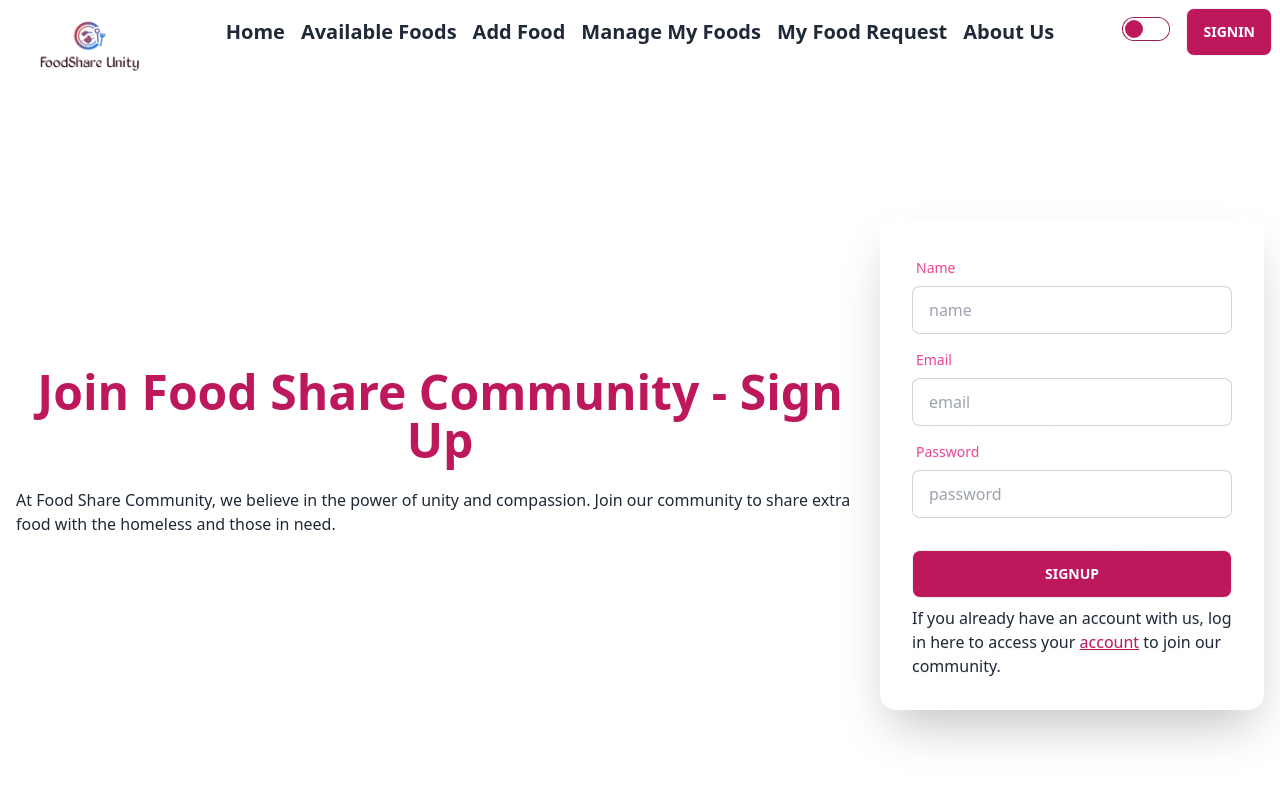
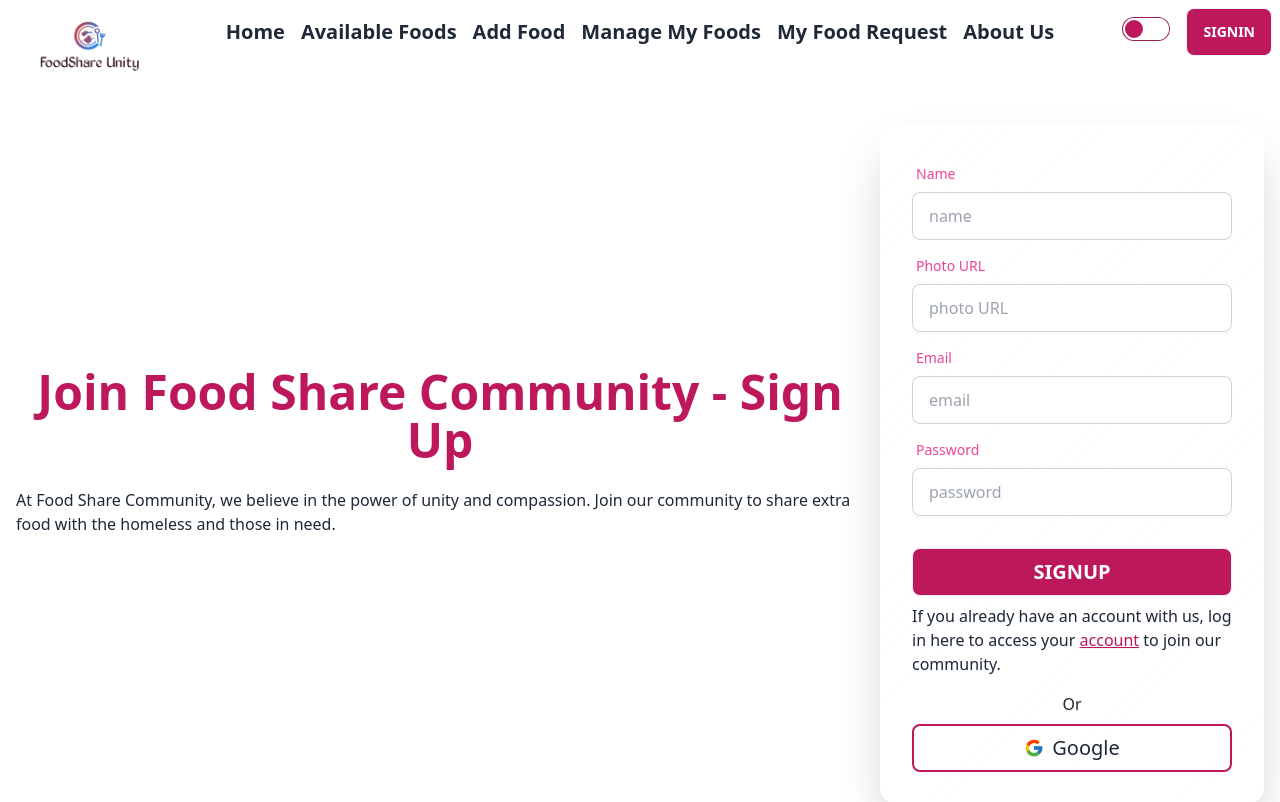
Before and after one commit to ninazmul/FoodShare-Client, a React (Vite) app: page /signUp in a window 1280 px wide. Shown: the top 802 px of the page. Built offline with nearby package versions, Linux system fonts and the light colour scheme; no server answers.

Commit message:
google sign in function created successfully

```diff
--- a/package.json
+++ b/package.json
@@ -16,6 +16,7 @@
     "next-themes": "^0.2.1",
     "react": "^18.2.0",
     "react-dom": "^18.2.0",
+    "react-icons": "^4.11.0",
     "react-router-dom": "^6.18.0",
     "sort-by": "^0.0.2",
     "sweetalert2": "^11.9.0"
--- a/src/Pages/LogReg/SignIn.jsx
+++ b/src/Pages/LogReg/SignIn.jsx
@@ -2,10 +2,12 @@ import { useContext } from "react";
 import { Link, useLocation, useNavigate } from "react-router-dom";
 import { AuthContext } from "../../Providers/AuthProvider";
 import Swal from "sweetalert2";
+import { FcGoogle } from "react-icons/fc";
+
 
 const SignIn = () => {
 
-    const { signIn } = useContext(AuthContext);
+    const { signIn, signInWithGoogle } = useContext(AuthContext);
     const location = useLocation();
     const navigate = useNavigate();
 
@@ -40,6 +42,33 @@ const SignIn = () => {
             .catch(error => {
                 console.error(error)
             });
+    }
+
+    const handleGoogleSignIn = () => {
+        signInWithGoogle()
+            .then(result => {
+                console.log(result.user)
+                const Toast = Swal.mixin({
+                  toast: true,
+                  position: "top-end",
+                  showConfirmButton: false,
+                  timer: 3000,
+                  timerProgressBar: true,
+                  didOpen: (toast) => {
+                    toast.addEventListener("mouseenter", Swal.stopTimer);
+                    toast.addEventListener("mouseleave", Swal.resumeTimer);
+                  },
+                });
+
+                Toast.fire({
+                  icon: "success",
+                  title: "Signed in successfully",
+                });
+                navigate(location?.state ? location.state : "/");
+            })
+            .catch(error => {
+                console.error(error);
+        })
     }
     return (
       <div>
@@ -92,7 +121,7 @@ const SignIn = () => {
                 </div>
                 <div className="form-control mt-6">
                   <input
-                    className="btn bg-pink-700 text-white"
+                    className="btn bg-pink-700 text-xl text-white"
                     type="submit"
                     value="SignIn"
                   />
@@ -107,6 +136,13 @@ const SignIn = () => {
                     to join our community.
                   </p>
                 }
+                <div className="text-center">
+                  <h1 className="py-2">Or</h1>
+                  <button onClick={handleGoogleSignIn} className="hover:text-white w-full text-xl border-2 rounded-lg flex justify-center items-center py-2 gap-2 hover:bg-pink-700  border-pink-700">
+                    <FcGoogle />
+                    Google
+                  </button>
+                </div>
               </form>
             </div>
           </div>
--- a/src/Pages/LogReg/SignUp.jsx
+++ b/src/Pages/LogReg/SignUp.jsx
@@ -2,10 +2,12 @@ import { useContext } from "react";
 import { Link, useLocation, useNavigate } from "react-router-dom";
 import { AuthContext } from "../../Providers/AuthProvider";
 import Swal from "sweetalert2";
+import { FcGoogle } from "react-icons/fc";
+
 
 const SignUp = () => {
 
-    const { createUser } = useContext(AuthContext);
+    const { createUser, signInWithGoogle } = useContext(AuthContext);
         const location = useLocation();
         const navigate = useNavigate();
 
@@ -13,9 +15,10 @@ const SignUp = () => {
       e.preventDefault();
         const form = new FormData(e.currentTarget);
         const name = form.get('name');
+        const photo = form.get("photo");
         const email = form.get('email');
         const password = form.get('password');
-        console.log(form, name, email, password);
+        console.log(form, name, photo, email, password);
 
         createUser(email, password)
             .then(result => {
@@ -42,7 +45,32 @@ const SignUp = () => {
                 console.error(error)
             });
     };
+const handleGoogleSignUp = () => {
+  signInWithGoogle()
+    .then((result) => {
+      console.log(result.user);
+      const Toast = Swal.mixin({
+        toast: true,
+        position: "top-end",
+        showConfirmButton: false,
+        timer: 3000,
+        timerProgressBar: true,
+        didOpen: (toast) => {
+          toast.addEventListener("mouseenter", Swal.stopTimer);
+          toast.addEventListener("mouseleave", Swal.resumeTimer);
+        },
+      });
 
+      Toast.fire({
+        icon: "success",
+        title: "Signed in successfully",
+      });
+      navigate(location?.state ? location.state : "/");
+    })
+    .catch((error) => {
+      console.error(error);
+    });
+};
     return (
       <div>
         <div className="hero min-h-screen">
@@ -73,6 +101,18 @@ const SignUp = () => {
                 </div>
                 <div className="form-control">
                   <label className="label">
+                    <span className="label-text text-pink-500">Photo URL</span>
+                  </label>
+                  <input
+                    type="text"
+                    name="photo"
+                    placeholder="photo URL"
+                    className="input input-bordered"
+                    required
+                  />
+                </div>
+                <div className="form-control">
+                  <label className="label">
                     <span className="label-text text-pink-500">Email</span>
                   </label>
                   <input
@@ -97,7 +137,7 @@ const SignUp = () => {
                 </div>
                 <div className="form-control mt-6">
                   <input
-                    className="btn bg-pink-700 text-white"
+                    className="btn bg-pink-700 text-xl text-white"
                     type="submit"
                     value="SignUp"
                   />
@@ -113,6 +153,16 @@ const SignUp = () => {
                     to join our community.
                   </p>
                 }
+                <div className="text-center">
+                  <h1 className="py-2">Or</h1>
+                  <button
+                    onClick={handleGoogleSignUp}
+                    className="hover:text-white w-full text-xl border-2 rounded-lg flex justify-center items-center py-2 gap-2 hover:bg-pink-700  border-pink-700"
+                  >
+                    <FcGoogle />
+                    Google
+                  </button>
+                </div>
               </form>
             </div>
           </div>
--- a/src/Providers/AuthProvider.jsx
+++ b/src/Providers/AuthProvider.jsx
@@ -1,9 +1,11 @@
 import { createContext, useEffect, useState } from "react";
 import app from "../Firebase/firebase.config";
-import { createUserWithEmailAndPassword, getAuth, onAuthStateChanged, signInWithEmailAndPassword, signOut } from "firebase/auth";
+import { GoogleAuthProvider, createUserWithEmailAndPassword, getAuth, onAuthStateChanged, signInWithEmailAndPassword, signInWithPopup, signOut } from "firebase/auth";
 
 
 export const AuthContext = createContext(null);
+
+const googleProvider = new GoogleAuthProvider();
 
 const auth = getAuth(app);
 
@@ -22,6 +24,10 @@ const AuthProvider = ({ children }) => {
         return signInWithEmailAndPassword(auth, email, password);
     }
 
+    const signInWithGoogle = () => {
+        setLoading(true)
+        return signInWithPopup(auth, googleProvider);
+    }
     const signOUT = () => {
         setLoading(true)
         return signOut(auth);
@@ -42,9 +48,9 @@ const AuthProvider = ({ children }) => {
       user,
       createUser,
       signOUT,
-        signIn,
-        loading
-
+      signIn,
+      loading,
+      signInWithGoogle,
     };
 
     return (
```
Also changed, not shown: 1 other file (tests, documents, lock files or other folders).
